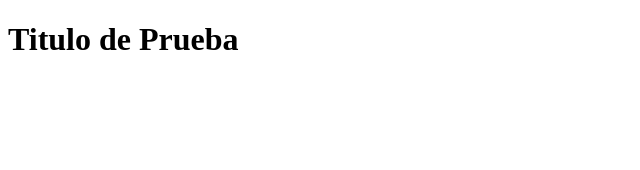
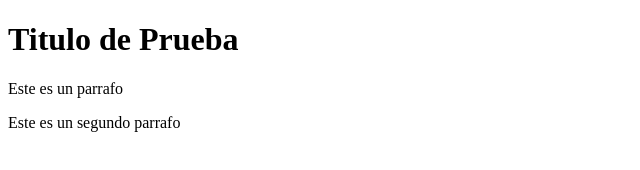
Before and after one commit to milfer0516/Proyecto_Coursera, a website: page index.html in a window 1280 px wide. Shown: the whole page, without its empty margins (0-640 px from the left). Drawn offline with Linux system fonts and the light colour scheme.

```diff
--- a/index.html
+++ b/index.html
@@ -7,5 +7,7 @@
 </head>
 <body>
     <h1>Titulo de Prueba</h1>
+    <p>Este es un parrafo</p>
+    <p>Este es un segundo parrafo</p>
 </body>
 </html>
```
Also changed, not shown: package.json (added, +24 -0 lines), 2 other files.
